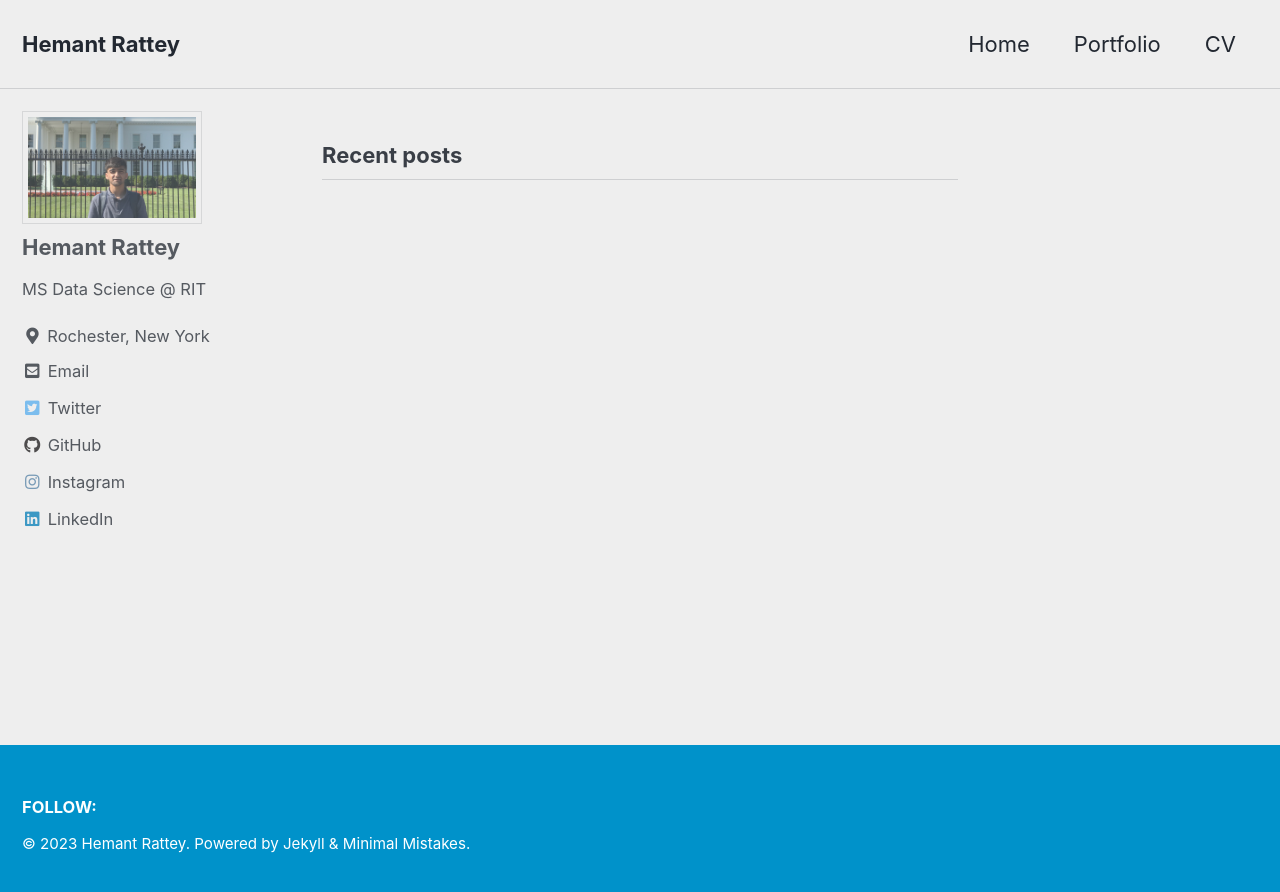
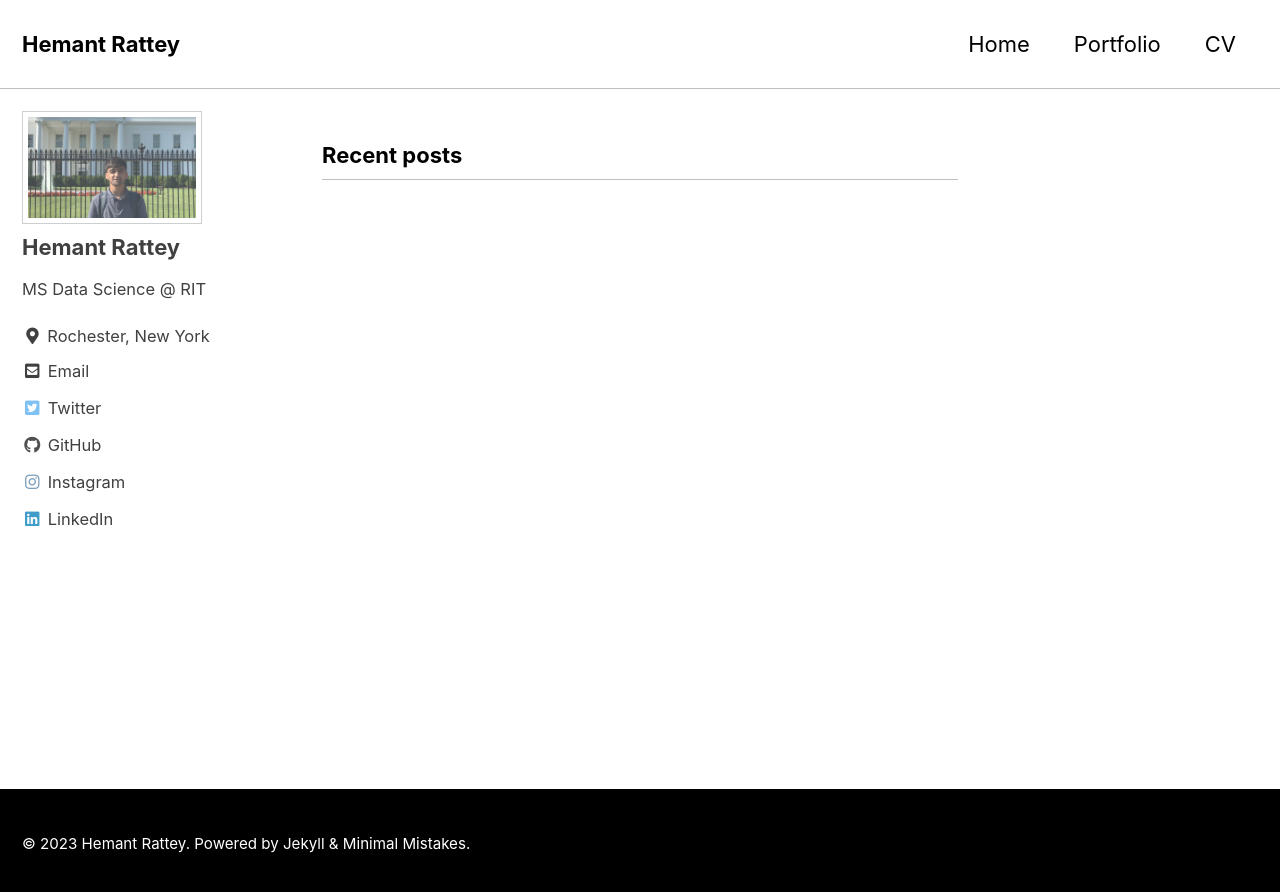
Before and after one commit to hemantrattey/Website, a Jekyll site: the page built from index.html, in a window 1280 px wide. Shown: the top 892 px of the page. Built offline with Jekyll 4.4.1, drawn with Linux system fonts in a browser that asks for light colours; cached includes are drawn as plain includes; the list of posts is cut into pages by our own code.

Commit message:
Updated footer

```diff
--- a/_config.yml
+++ b/_config.yml
@@ -12,8 +12,8 @@
 
 # theme                  : "minimal-mistakes-jekyll"
 # remote_theme           : "mmistakes/minimal-mistakes"
-minimal_mistakes_skin    : "air" # "air", "aqua", "contrast", "dark", "dirt", "neon", "mint", "plum", "sunrise"
-minimal_mistakes_skin2   : "dark"
+minimal_mistakes_skin    : "contrast" # "air", "aqua", "contrast", "dark", "dirt", "neon", "mint", "plum", "sunrise"
+# minimal_mistakes_skin2   : "dark"
 
 # Site Settings
 locale                   : "en-US"
--- a/_includes/footer.html
+++ b/_includes/footer.html
@@ -1,4 +1,4 @@
-<div class="page__footer-follow">
+<!-- <div class="page__footer-follow">
   <ul class="social-icons">
     {% if site.data.ui-text[site.locale].follow_label %}
       <li><strong>{{ site.data.ui-text[site.locale].follow_label }}</strong></li>
@@ -17,6 +17,6 @@
     {% endunless %}
 
   </ul>
-</div>
+</div> -->
 
 <div class="page__footer-copyright">&copy; {{ site.time | date: '%Y' }} {{ site.name | default: site.title }}. {{ site.data.ui-text[site.locale].powered_by | default: "Powered by" }} <a href="https://jekyllrb.com" rel="nofollow">Jekyll</a> &amp; <a href="https://mademistakes.com/work/minimal-mistakes-jekyll-theme/" rel="nofollow">Minimal Mistakes</a>.</div>
```
